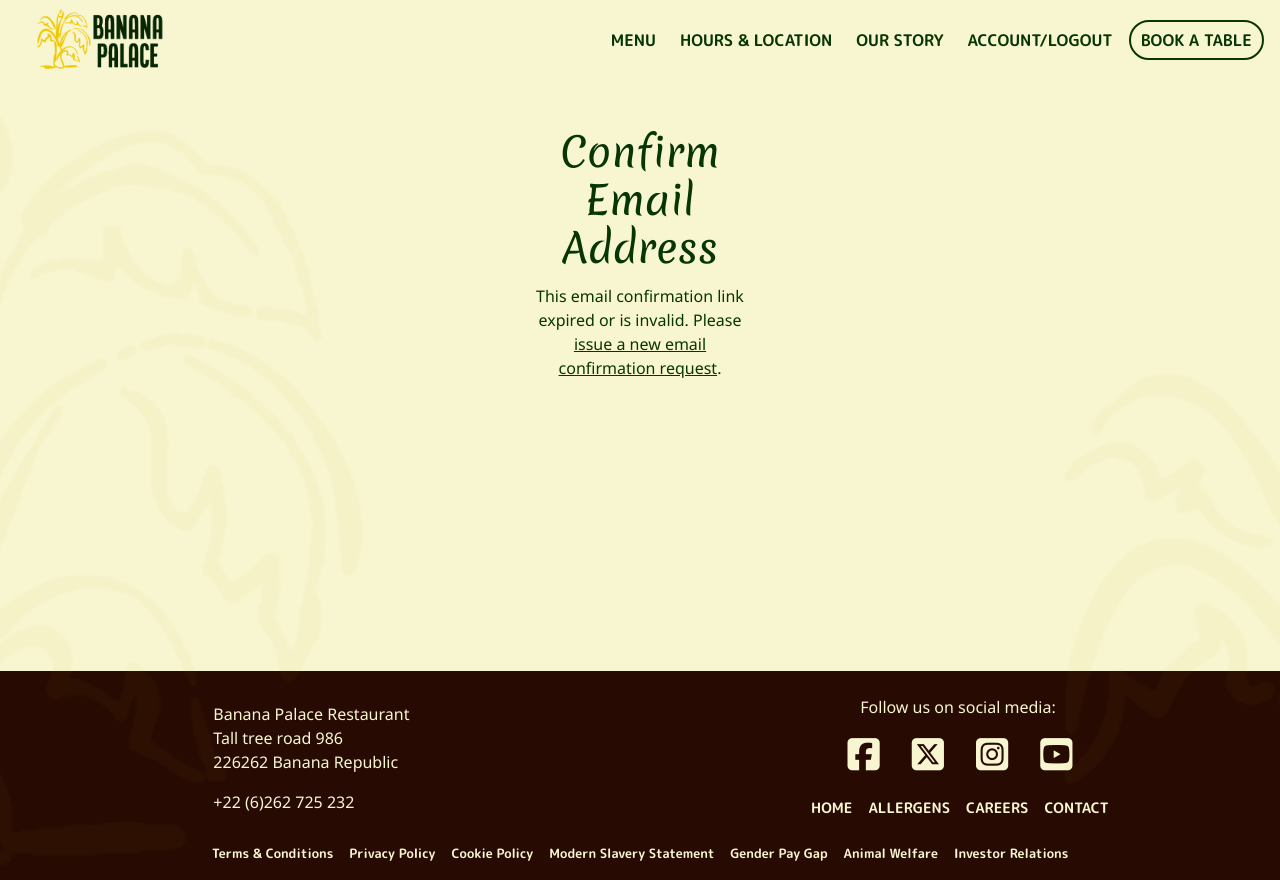
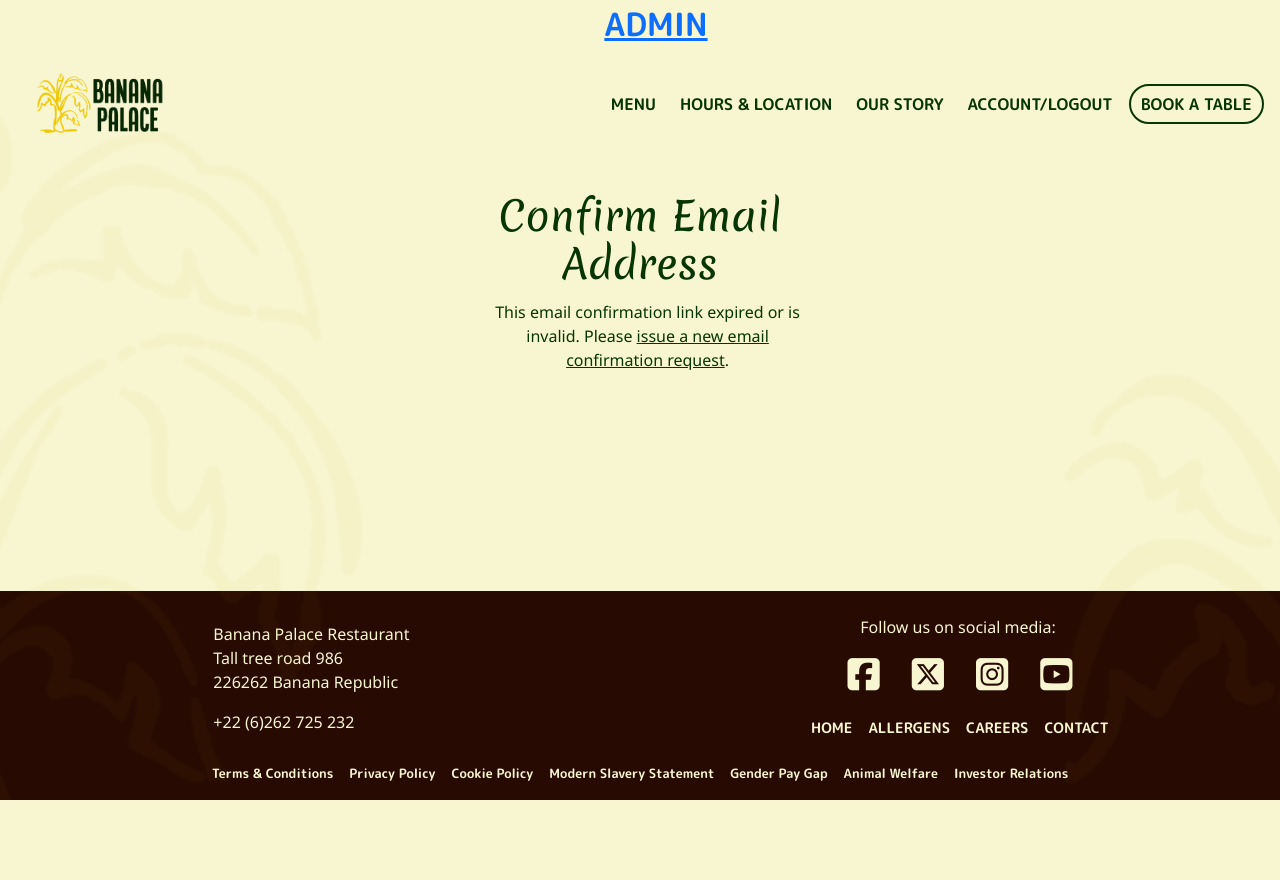
Before and after one commit to NiclO1337/pp4-banana-palace, a Django app: a page that uses templates/base.html in a window 1280 px wide. After the commit the page ends 800 px from the top, so only its background shows below. Run offline with Django 5.2, Linux system fonts and the light colour scheme; the visitor is signed in with stand-in values (Sample User, id 1).

Commit message:
Style texts on all account management pages
Add button on every page for admin to go to Django admin page

```diff
--- a/static/css/style.css
+++ b/static/css/style.css
@@ -41,6 +41,11 @@ footer {
 
 #override-bootstrap footer a {
   color: var(--color-primary-bg);
+}
+
+.error-msg-links {
+  background-color: var(--color-secondary-bg);
+  color: var(--color-tertiary);
 }
 
 /* index.html styles */
@@ -199,10 +204,10 @@ input:focus {
 /* --------------------------
 ------- Layout styles -------
 -------------------------- */
+
 /* base.html styles (includes header.html and footer.html) */
-
 body {
-  min-height: 110vh;
+  min-height: 100vh;
 }
 
 #header-container {
@@ -257,8 +262,6 @@ div:has(> p.error-msg-links) {
 .error-msg-links {
   position: absolute;
   max-width: 260px;
-  background-color: var(--color-secondary-bg);
-  color: var(--color-tertiary);
   left: 50%;
   margin-left: -130px;
   bottom: 0;
@@ -297,7 +300,7 @@ div:has(> p.error-msg-links) {
   display: block;
 }
 
-hr:has(+h2) {
+hr:has(+ h2) {
   margin-top: 0.25rem;
 }
 
@@ -307,8 +310,6 @@ input {
   margin: 0.2rem 0;
   outline: none;
 }
-
-
 
 /* --------------------------
 --------- Typography --------
@@ -516,8 +517,7 @@ input {
 /* Media query for tablet - Bootstrap class md */
 @media screen and (min-width: 768px) {
   /* Base */
-  h1,
-  h2 {
+  h1 {
     font-size: 2.5rem;
   }
 
@@ -542,9 +542,19 @@ input {
 
   /* Account management */
 
-  .account-management ul {
+  .account-management ul,
+  .wider-text {
     width: 37ch;
     margin-left: -5ch;
+  }
+
+  .account-management h1 {
+    width: 15ch;
+    margin-left: -3ch;
+  }
+
+  .account-management h2 {
+    width: 11ch;
   }
 }
 
--- a/templates/account/email_confirm.html
+++ b/templates/account/email_confirm.html
@@ -12,7 +12,7 @@
     {% if confirmation %}
         {% user_display confirmation.email_address.user as user_display %}
         {% if can_confirm %}
-            <p>
+            <p class="wider-text">
                 {% blocktrans with confirmation.email_address.email as email %}Please confirm that <a href="mailto:{{ email }}">{{ email }}</a> is an email address for user {{ user_display }}.{% endblocktrans %}
             </p>
             {% url 'account_confirm_email' confirmation.key as action_url %}
@@ -25,13 +25,13 @@
                 {% endslot %}
             {% endelement %}
         {% else %}
-            <p>
+            <p class="wider-text">
                 {% blocktrans %}Unable to confirm {{ email }} because it is already confirmed by a different account.{% endblocktrans %}
             </p>
         {% endif %}
     {% else %}
         {% url 'account_email' as email_url %}
-        <p>
+        <p class="wider-text">
             {% blocktrans %}This email confirmation link expired or is invalid. Please <a href="{{ email_url }}">issue a new email confirmation request</a>.{% endblocktrans %}
         </p>
     {% endif %}
--- a/templates/account/logout.html
+++ b/templates/account/logout.html
@@ -7,7 +7,7 @@
     {% element h1 %}
         {% trans "Sign Out" %}
     {% endelement %}
-    <p>{% trans 'Are you sure you want to sign out?' %}</p>
+    <p class="wider-text">{% trans 'Are you sure you want to sign out?' %}</p>
     {% url 'account_logout' as action_url %}
     {% element form method="post" action=action_url no_visible_fields=True %}
         {% slot body %}
--- a/templates/account/password_reset_done.html
+++ b/templates/account/password_reset_done.html
@@ -13,6 +13,9 @@
         {% include "account/snippets/already_logged_in.html" %}
     {% endif %}
     <p>
-        {% blocktrans %}We have sent you an email. If you have not received it please check your spam folder. Otherwise contact us if you do not receive it in a few minutes.{% endblocktrans %}
+        {% blocktrans %}We have sent you an email.{% endblocktrans %}
+    </p>
+    <p class="wider-text">
+        {% blocktrans %}If you have not received it please check your spam folder. Otherwise contact us if you do not receive it in a few minutes.{% endblocktrans %}
     </p>
 {% endblock content %}
--- a/templates/account/password_reset_from_key_done.html
+++ b/templates/account/password_reset_from_key_done.html
@@ -8,5 +8,5 @@
     {% element h1 %}
         {% trans "Change Password" %}
     {% endelement %}
-    <p>{% trans 'Your password is now changed.' %}</p>
+    <p class="wider-text">{% trans 'Your password is now changed.' %}</p>
 {% endblock content %}
--- a/templates/base.html
+++ b/templates/base.html
@@ -63,6 +63,13 @@
   </head>
 
   <body id="override-bootstrap" class="d-flex flex-column">
+    {% if user.is_superuser %}
+      <ul class="mx-auto fs-2">
+        <li>
+          <a href="http://127.0.0.1:8000/admin/">Admin</a>
+        </li>
+      </ul>
+    {% endif %}
     {% include 'header.html' %}
 
     <main class="flex-grow-1">
```
Also changed, not shown: templates/account/verification_sent.html (+7 -4 lines), templates/account/verified_email_required.html (+4 -4 lines).
